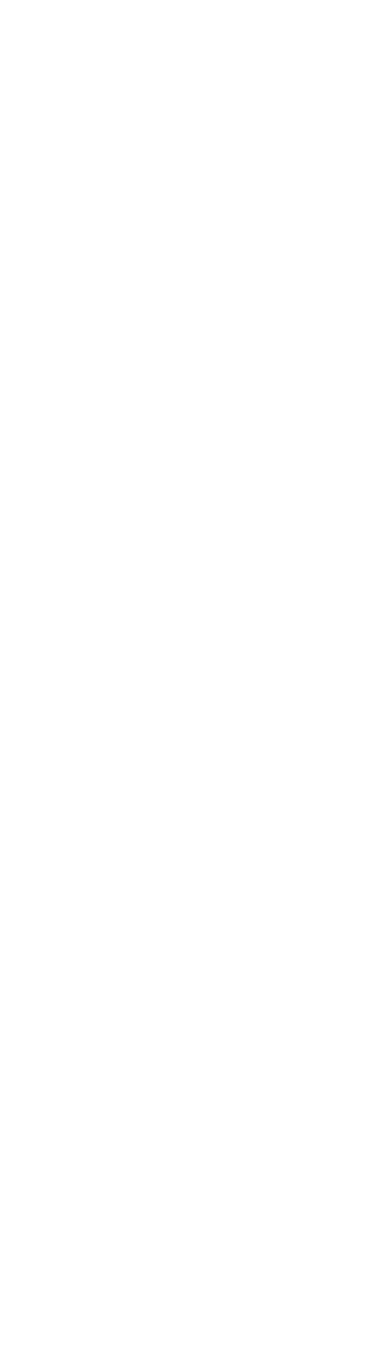
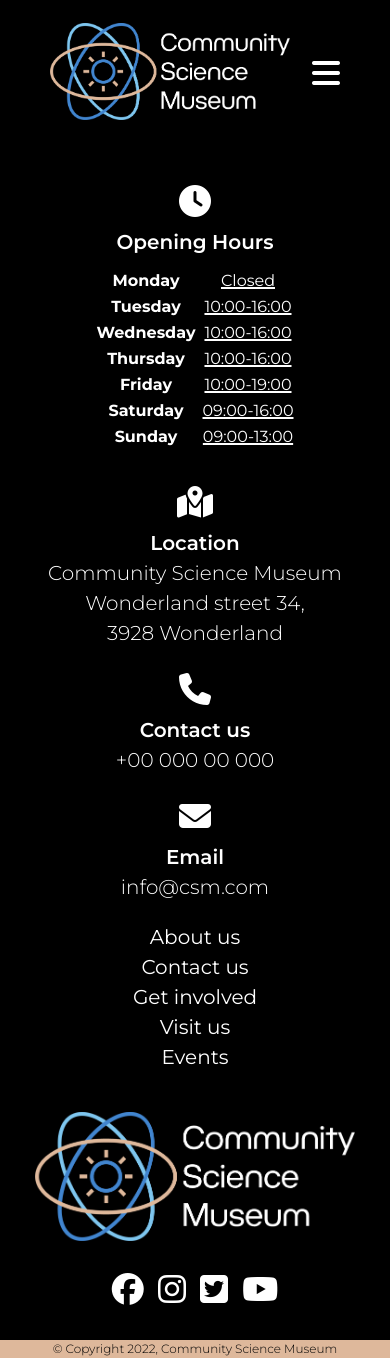
Before and after one commit to fredosanto/community-science-college, a plain HTML site: page about.html in a window 390 px wide. Before the commit the page ends 844 px from the top, so only its background shows below. Drawn offline with Linux system fonts and the light colour scheme.

Commit message:
Added boilerplate, header, footer and stylesheet to all html files

```diff
--- a/about.html
+++ b/about.html
@@ -0,0 +1,121 @@
+<!DOCTYPE html>
+<html lang="en">
+  <head>
+    <meta charset="UTF-8" />
+    <meta http-equiv="X-UA-Compatible" content="IE=edge" />
+    <meta name="viewport" content="width=device-width, initial-scale=1.0" />
+    <title>About us| Community Science Museum</title>
+    <link rel="preconnect" href="https://fonts.googleapis.com" />
+    <link rel="preconnect" href="https://fonts.gstatic.com" crossorigin />
+    <link
+      href="https://fonts.googleapis.com/css2?family=Bebas+Neue&family=Montserrat:wght@300;400;500;600;700;800&display=swap"
+      rel="stylesheet"
+    />
+    <script
+      src="https://kit.fontawesome.com/c9a6228c0a.js"
+      crossorigin="anonymous"
+    ></script>
+    <link rel="stylesheet" href="./css/styles.css" />
+    <link rel="stylesheet" href="./css/about.css" />
+    <link rel="stylesheet" href="./css/media.css" />
+  </head>
+  <body>
+    <div class="fixed-space"></div>
+    <header>
+      <div class="logo_container">
+        <img src="/images/logo.png" alt="picture of logo" class="logo" />
+      </div>
+      <div class="menu">
+        <label for="hamburger-menu"><i class="fas fa-bars"></i></label>
+        <input type="checkbox" name="hamburger-menu" id="hamburger-menu" />
+        <nav>
+          <ul>
+            <li><a href="/index.html">Home</a></li>
+            <li><a href="/exhibitions.html">Exhibitions</a></li>
+            <li><a href="/events.html">Events</a></li>
+            <li><a href="/visit.html">Visit us</a></li>
+            <li><a href="#" class="active">About</a></li>
+            <li><a href="/contact.html">Contact</a></li>
+          </ul>
+        </nav>
+      </div>
+    </header>
+
+    <footer>
+      <div class="footer_grid">
+        <div class="hours">
+          <i class="fa-solid fa-clock"></i>
+          <h4>Opening Hours</h4>
+          <table>
+            <tr>
+              <th>Monday</th>
+              <td>Closed</td>
+            </tr>
+            <tr>
+              <th>Tuesday</th>
+              <td>10:00-16:00</td>
+            </tr>
+            <tr>
+              <th>Wednesday</th>
+              <td>10:00-16:00</td>
+            </tr>
+            <tr>
+              <th>Thursday</th>
+              <td>10:00-16:00</td>
+            </tr>
+            <tr>
+              <th>Friday</th>
+              <td>10:00-19:00</td>
+            </tr>
+            <tr>
+              <th>Saturday</th>
+              <td>09:00-16:00</td>
+            </tr>
+            <tr>
+              <th>Sunday</th>
+              <td>09:00-13:00</td>
+            </tr>
+          </table>
+        </div>
+        <div class="location">
+          <i class="fa-solid fa-map-location-dot"></i>
+          <h4>Location</h4>
+          <p>Community Science Museum</p>
+          <p>Wonderland street 34,</p>
+          <p>3928 Wonderland</p>
+        </div>
+        <div class="telephone">
+          <i class="fa-solid fa-phone"></i>
+          <h4>Contact us</h4>
+          <p>+00 000 00 000</p>
+        </div>
+        <div class="email">
+          <i class="fa-solid fa-envelope"></i>
+          <h4>Email</h4>
+          <p>info@csm.com</p>
+        </div>
+        <div class="footer_nav">
+          <ul>
+            <li><a href="/about.html">About us</a></li>
+            <li><a href="/contact.html">Contact us</a></li>
+            <li><a href="/about.html">Get involved</a></li>
+            <li><a href="/visit.html">Visit us</a></li>
+            <li><a href="/events.html">Events</a></li>
+          </ul>
+        </div>
+      </div>
+      <div class="logo_footer">
+        <img src="/images/logo.png" class="logo" alt="" />
+      </div>
+      <div class="social-media">
+        <i class="fa-brands fa-facebook"></i>
+        <i class="fa-brands fa-instagram"></i>
+        <i class="fa-brands fa-twitter-square"></i>
+        <i class="fa-brands fa-youtube"></i>
+      </div>
+    </footer>
+    <div class="copyright">
+      <p>&copy Copyright 2022, Community Science Museum</p>
+    </div>
+  </body>
+</html>
```
Also changed, not shown: contact.html (+121 -0 lines), events.html (+121 -0 lines), exhibitions.html (+114 -2 lines), index.html (+4 -0 lines), visit.html (+121 -0 lines).
